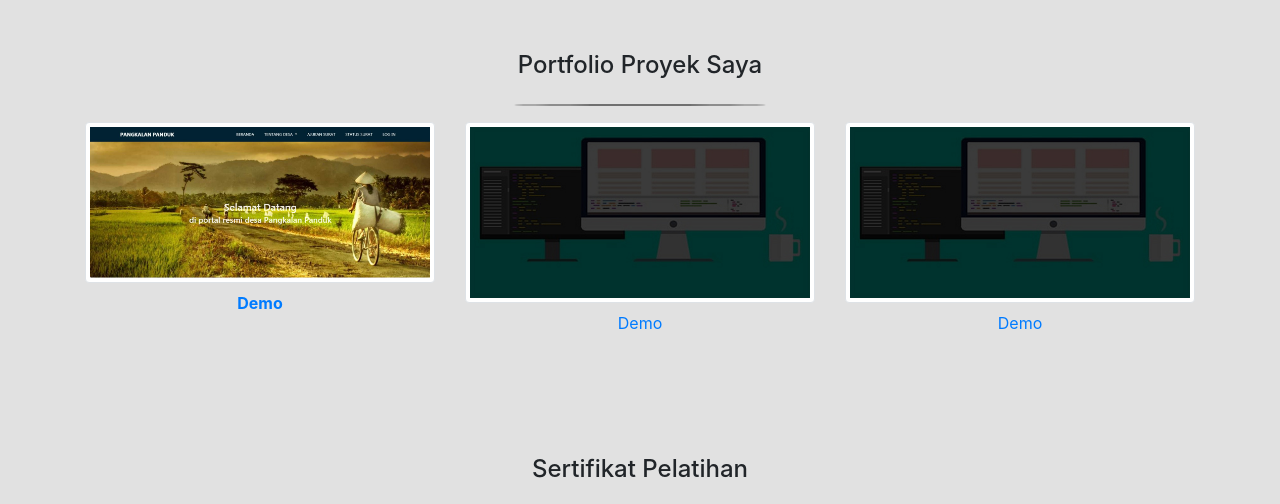
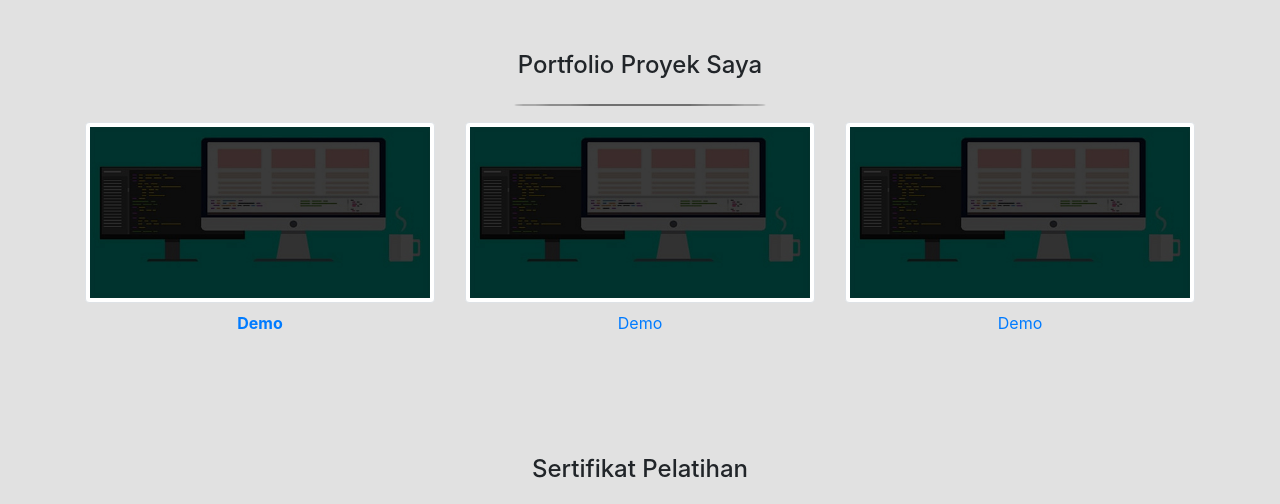
Before and after one commit to abdulgapur15/portofolio, a plain HTML site: page index.html in a window 1280 px wide. Shown: the part 1180-1684 px from the top of the page. Drawn offline with Linux system fonts and the light colour scheme; files whose address does not match are found by name.

Commit message:
Update index.html

```diff
--- a/index.html
+++ b/index.html
@@ -83,8 +83,8 @@
 
           <div class="row">
                 <div class="col-sm-4">
-                  <img src="port.jpg" class="img-thumbnail">
-                  <p class="text-center font-weight-bold"><a class="nav-link" href="file:///D:/html%20css/boot/Web%20desa/index.html" target="blank_">Demo</a></p>
+                  <img src="front.jpg" class="img-thumbnail">
+                  <p class="text-center font-weight-bold"><a class="nav-link" href="#" target="blank_">Demo</a></p>
 
                 </div>
                 <div class="col-sm-4">
```
